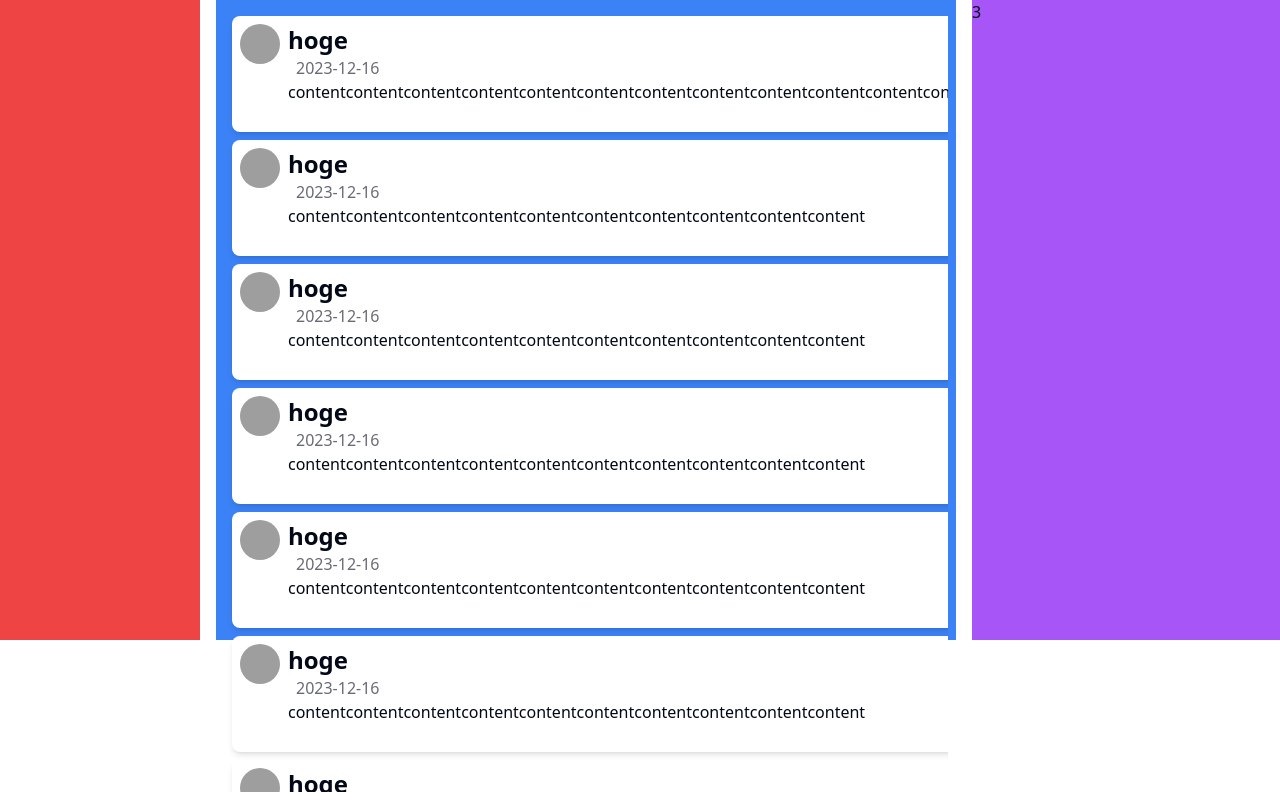
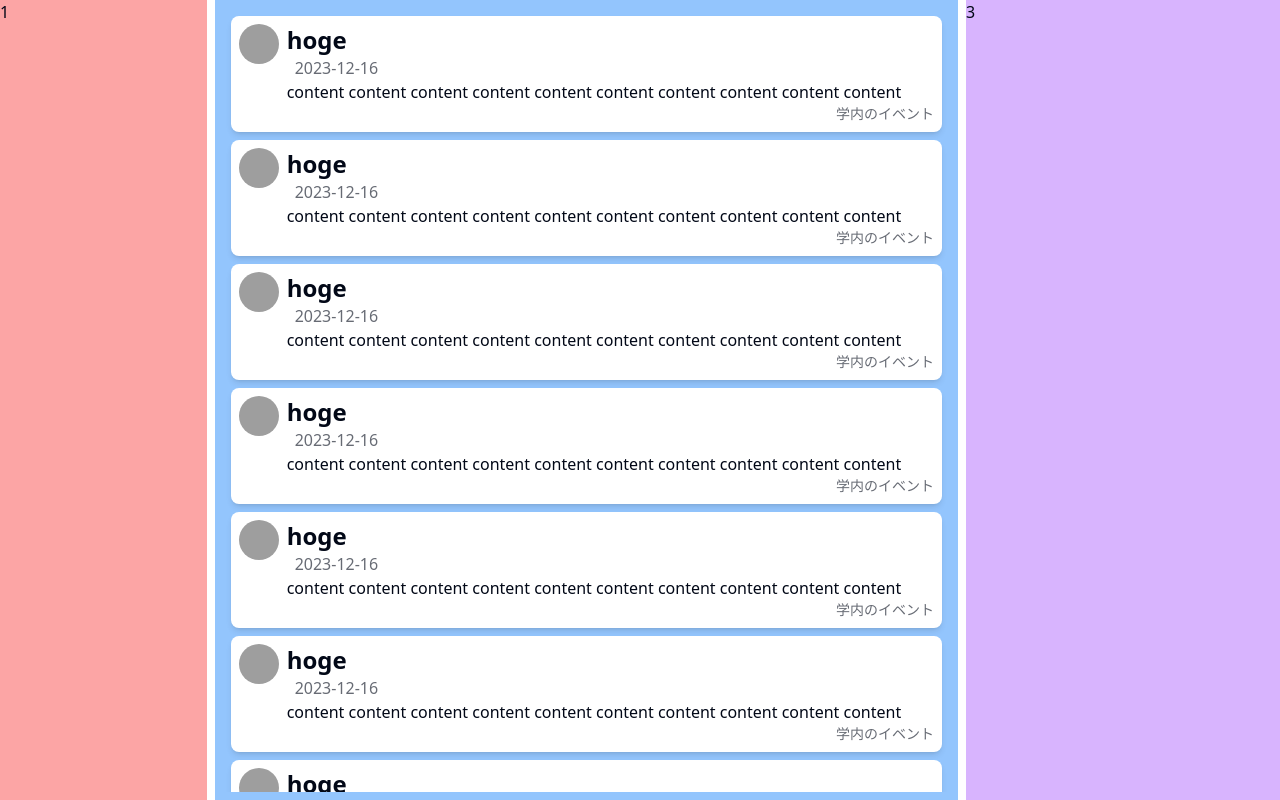
Before and after one commit to hibiki1023k/kcl-BBS, a Next.js app: page / in a window 1280 px wide. Built offline with nearby package versions, Linux system fonts and the light colour scheme; grey boxes are pictures that could not be loaded.

Commit message:
もろもろ修正

```diff
--- a/src/app/(root)/page.tsx
+++ b/src/app/(root)/page.tsx
@@ -3,132 +3,24 @@ import { ScrollArea } from '@/components/ui/scroll-area'
 
 export default function Page() {
   return (
-    <div className="grid grid-cols-12 gap-4">
-      <div className="bg-red-500 col-start-1 col-span-2 h-[80vh]"></div>
-      <div className="bg-blue-500 col-start-3 col-span-7 h-[80vh] ">
+    <div className="grid grid-cols-12 gap-2">
+      <div className="bg-red-300 col-start-1 col-span-2 h-[100vh]">1</div>
+      <div className="bg-blue-300 col-start-3 col-span-7 h-[100vh] ">
         <ScrollArea className="h-[100vh] p-2">
-          <div className="m-2">
+          {[...Array(10)].map((_, i) => (
+            <div className="m-2" key={i}>
               <BBSCard
                 time={new Date()}
                 name="hoge"
-              content="contentcontentcontent"
+                content="content "
                 hashtag="学内のイベント"
                 avatarUrl="https://github.com/shadcn.png"
               />
             </div>
-          <div className="m-2">
-            <BBSCard
-              time={new Date()}
-              name="hoge"
-              content="content"
-              hashtag="学内のイベント"
-              avatarUrl="https://github.com/shadcn.png"
-            />
-          </div>
-          <div className="m-2">
-            <BBSCard
-              time={new Date()}
-              name="hoge"
-              content="content"
-              hashtag="学内のイベント"
-              avatarUrl="https://github.com/shadcn.png"
-            />
-          </div>
-          <div className="m-2">
-            <BBSCard
-              time={new Date()}
-              name="hoge"
-              content="content"
-              hashtag="学内のイベント"
-              avatarUrl="https://github.com/shadcn.png"
-            />
-          </div>
-          <div className="m-2">
-            <BBSCard
-              time={new Date()}
-              name="hoge"
-              content="content"
-              hashtag="学内のイベント"
-              avatarUrl="https://github.com/shadcn.png"
-            />
-          </div>
-          <div className="m-2">
-            <BBSCard
-              time={new Date()}
-              name="hoge"
-              content="content"
-              hashtag="学内のイベント"
-              avatarUrl="https://github.com/shadcn.png"
-            />
-          </div>
-          <div className="m-2">
-            <BBSCard
-              time={new Date()}
-              name="hoge"
-              content="content"
-              hashtag="学内のイベント"
-              avatarUrl="https://github.com/shadcn.png"
-            />
-          </div>
-          <div className="m-2">
-            <BBSCard
-              time={new Date()}
-              name="hoge"
-              content="content"
-              hashtag="学内のイベント"
-              avatarUrl="https://github.com/shadcn.png"
-            />
-          </div>{' '}
-          <div className="m-2">
-            <BBSCard
-              time={new Date()}
-              name="hoge"
-              content="content"
-              hashtag="学内のイベント"
-              avatarUrl="https://github.com/shadcn.png"
-            />
-          </div>
-          <div className="m-2">
-            <BBSCard
-              time={new Date()}
-              name="hoge"
-              content="content"
-              hashtag="学内のイベント"
-              avatarUrl="https://github.com/shadcn.png"
-            />
-          </div>
-          <div className="m-2">
-            <BBSCard
-              time={new Date()}
-              name="hoge"
-              content="content"
-              hashtag="学内のイベント"
-              avatarUrl="https://github.com/shadcn.png"
-            />
-          </div>
-          <div className="m-2">
-            <BBSCard
-              time={new Date()}
-              name="hoge"
-              content="content"
-              hashtag="学内のイベント"
-              avatarUrl="https://github.com/shadcn.png"
-            />
-          </div>
+          ))}
         </ScrollArea>
       </div>
-      <div className="bg-purple-500 col-start-10 col-span-3 h-[80vh]">3</div>
+      <div className="bg-purple-300 col-start-10 col-span-3 h-[100vh]">3</div>
     </div>
-    // <div className="h-[100vh]">
-    //   <div className="w-[300px] mx-auto pt-10">
-    //     <BBSCard
-    //       time={new Date()}
-    //       name="hoge"
-    //       content="content"
-    //       hashtag="学内のイベント"
-    //       avatarUrl="https://github.com/shadcn.png"
-    //     />
-    //   </div>
-    // </div>
   )
 }
```
Lines whose indentation alone changed are shown as unchanged.
